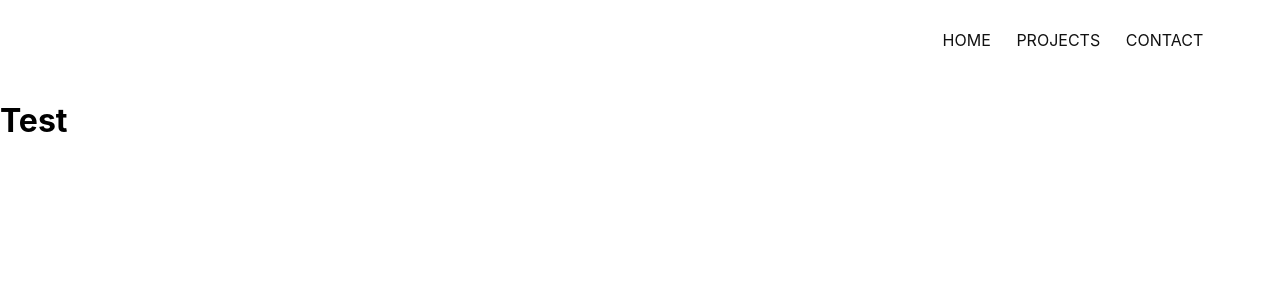
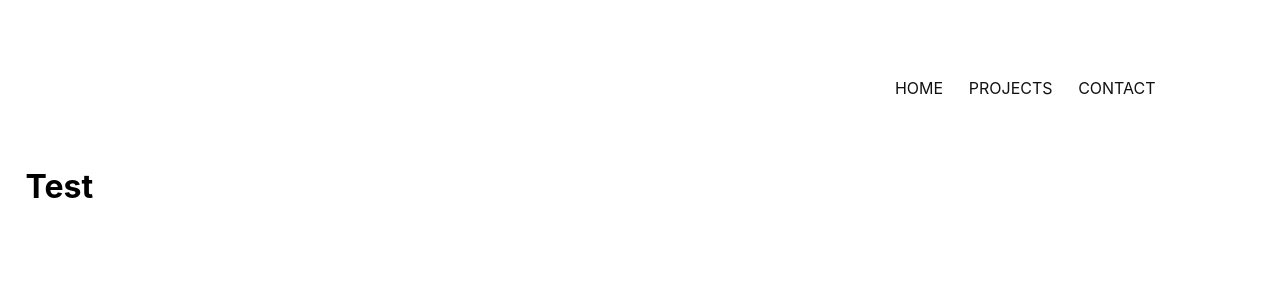
Before and after one commit to sjsussman/react-portfolio, a React (Create React App) app: page / in a window 1280 px wide. Shown: the top 300 px of the page. Built offline with nearby package versions, Linux system fonts and the light colour scheme.

Commit message:
added basic home styling

```diff
--- a/src/components/Home.js
+++ b/src/components/Home.js
@@ -1,10 +1,8 @@
-import React from 'react'
+import React from "react";
+import "../styles/home.css";
 
 const Home = () => {
+  return <h1>Test</h1>;
+};
 
-    return(
-        <h1>Test</h1>
-    )
-}
-
-export default Home
+export default Home;
--- /dev/null
+++ b/src/styles/home.css
@@ -0,0 +1,11 @@
+div {
+  margin: 2%;
+}
+
+h1 {
+  margin-top: 5%;
+}
+
+p {
+  font-size: 1.3rem;
+}
```
